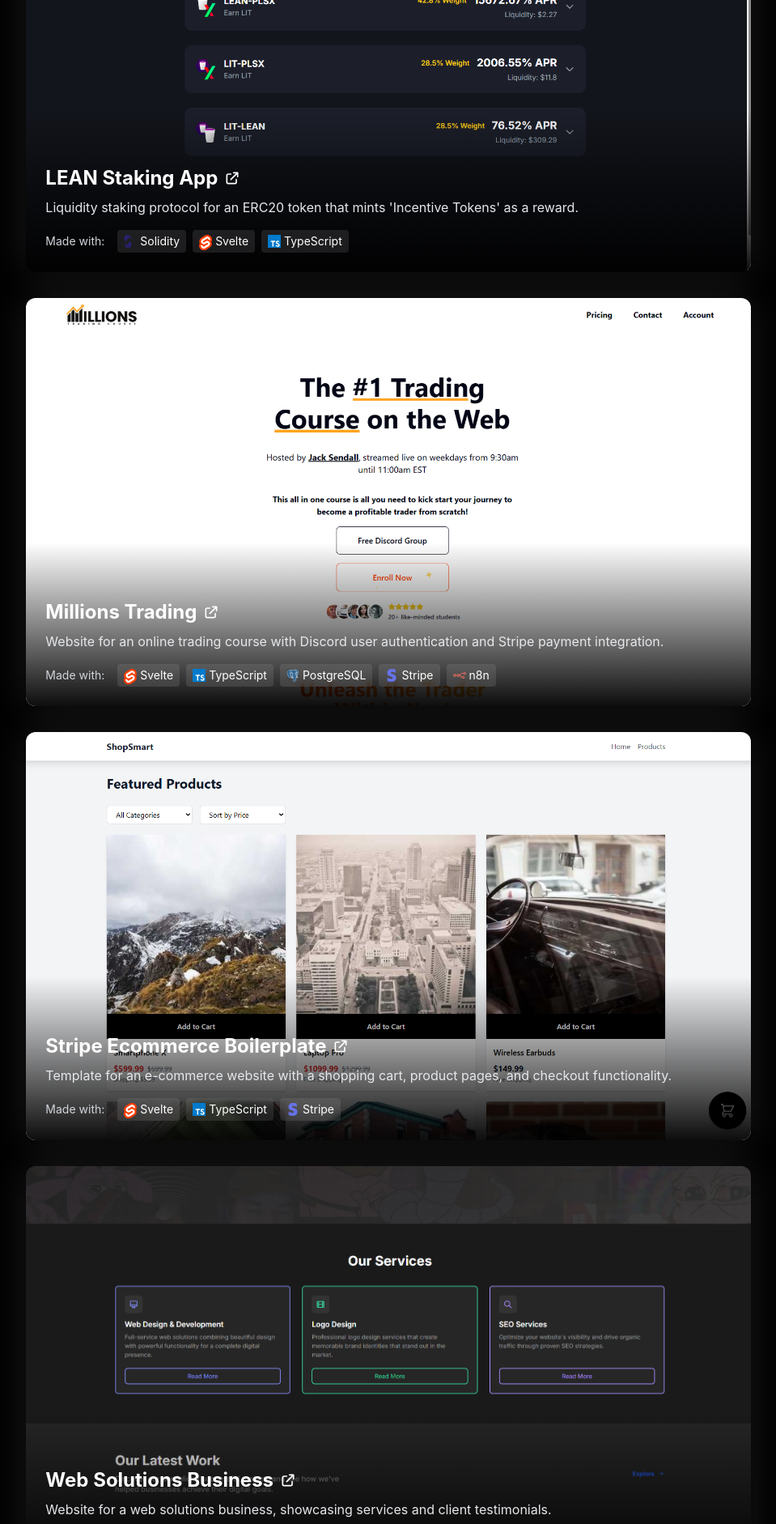
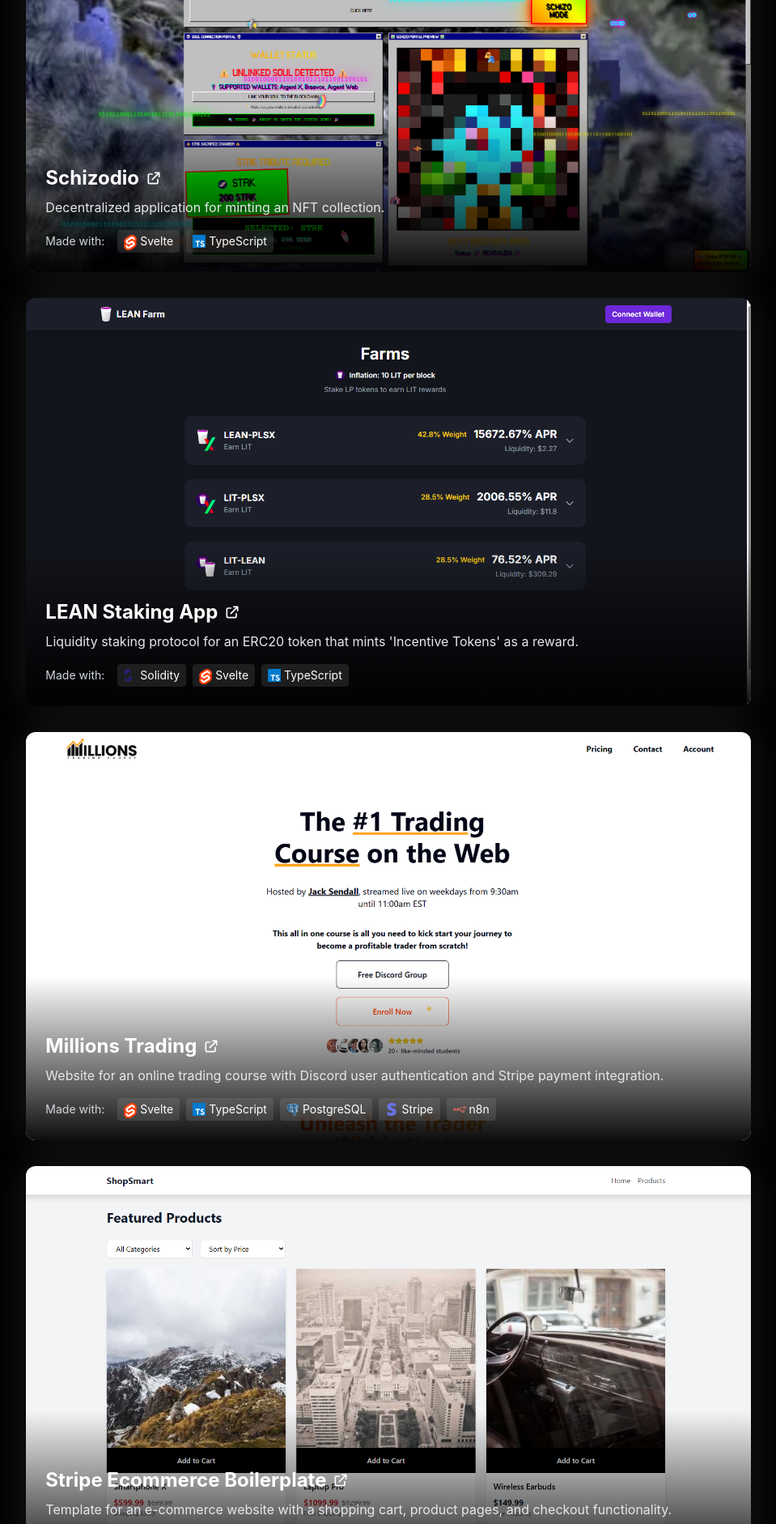
Before and after one commit to jaxnalia/jack.sbs, a SvelteKit app in the folder app/: page /projects in a window 1280 px wide. Shown: the part 320-2202 px from the top of the page at 81% size, without its empty margins (250-1209 px from the left). Built offline with nearby package versions, Linux system fonts and the light colour scheme.

Commit message:
add schizodio project

```diff
--- a/app/src/routes/projects/+page.svelte
+++ b/app/src/routes/projects/+page.svelte
@@ -3,6 +3,18 @@
     import Footer from "$lib/Footer.svelte";
 
     const projects = [
+      {
+        title: "Schizodio",
+        description: "Decentralized application for minting an NFT collection.",
+        link: "https://schizodio.xyz/",
+        image: "schizodio.xyz_.png",
+        technologies: [
+          // { name: "Solidity", logo: "solidity" },
+          { name: "Svelte", logo: "svelte" },
+          { name: "TypeScript", logo: "typescript" }
+
+        ]
+      },
       {
         title: "LEAN Staking App",
         description: "Liquidity staking protocol for an ERC20 token that mints 'Incentive Tokens' as a reward.",
@@ -40,17 +52,17 @@
         ]
       },
 
-      {
-        title: "Web Solutions Business",
-        description: "Website for a web solutions business, showcasing services and client testimonials.",
-        link: "https://web-solutions-tau.vercel.app/",
-        image: "web-solutions.png",
-        technologies: [
-          { name: "Svelte", logo: "svelte" },
-          { name: "TypeScript", logo: "typescript" },
-          { name: "PostgreSQL", logo: "postgresql" }
-        ]
-      },
+      // {
+      //   title: "Web Solutions Business",
+      //   description: "Website for a web solutions business, showcasing services and client testimonials.",
+      //   link: "https://web-solutions-tau.vercel.app/",
+      //   image: "web-solutions.png",
+      //   technologies: [
+      //     { name: "Svelte", logo: "svelte" },
+      //     { name: "TypeScript", logo: "typescript" },
+      //     { name: "PostgreSQL", logo: "postgresql" }
+      //   ]
+      // },
       // {
       //   title: "Robinson's Road Ready",
       //   description: "Website for a driving school based in Norwich. Includes a custom CMS, booking system, and other information.",
```
Also changed, not shown: app/static/schizodio.xyz_.png (added).
